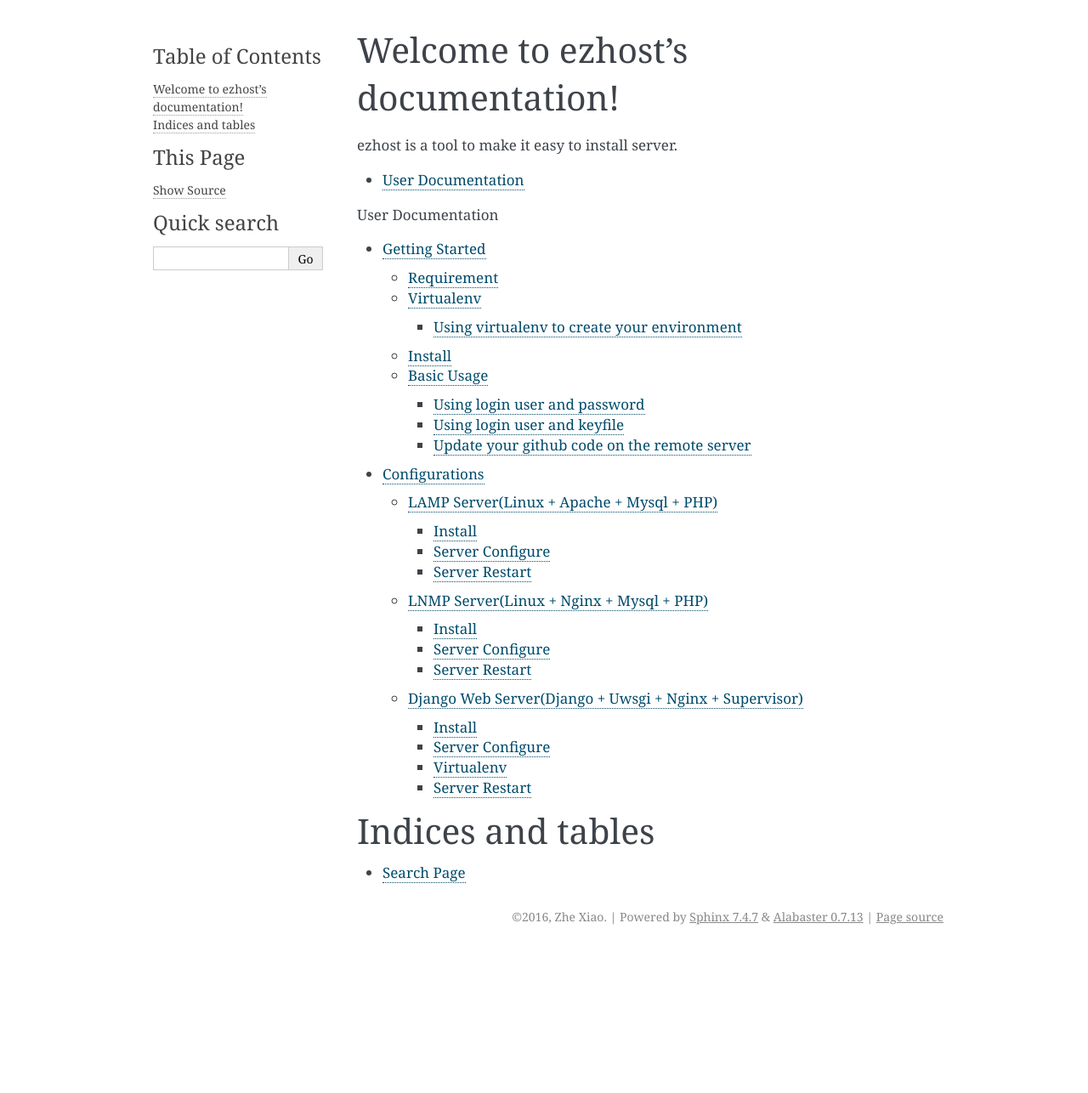
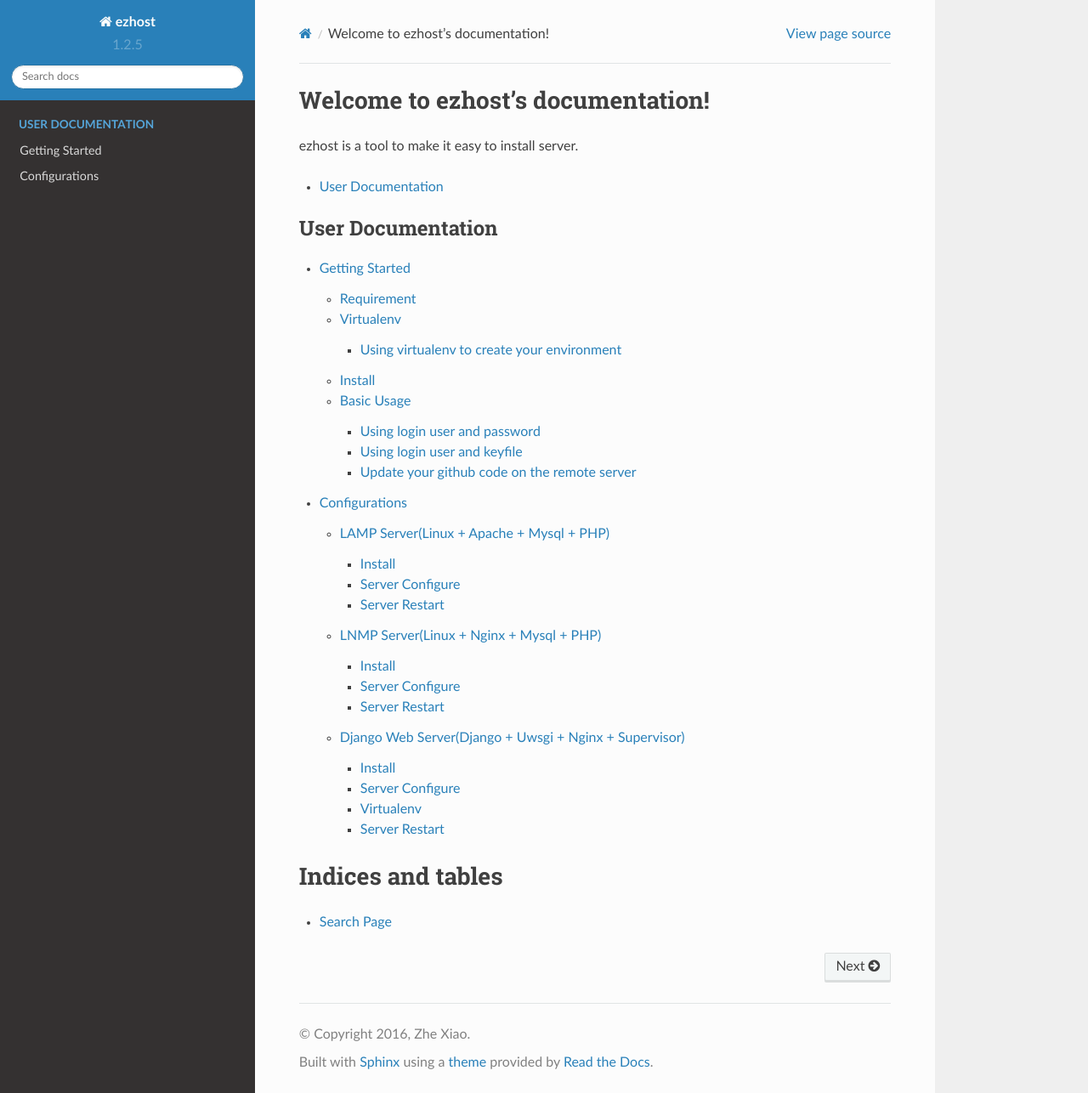
Before and after one commit to zhexiao/ezhost, a Sphinx documentation site: the page built from docs/index.rst, in a window 1280 px wide and 1286 px high. Shown: the whole window at 85% size. Built offline with Sphinx 7.4.7 and the Read the Docs theme 2.0.0, drawn with Linux system fonts in a browser that asks for light colours.

Commit message:
change theme

```diff
--- a/docs/conf.py
+++ b/docs/conf.py
@@ -15,6 +15,7 @@
 
 import sys
 import os
+import sphinx_rtd_theme
 
 # If extensions (or modules to document with autodoc) are in another directory,
 # add these directories to sys.path here. If the directory is relative to the
@@ -111,7 +112,7 @@
 
 # The theme to use for HTML and HTML Help pages.  See the documentation for
 # a list of builtin themes.
-html_theme = 'alabaster'
+html_theme = 'sphinx_rtd_theme'
 
 # Theme options are theme-specific and customize the look and feel of a theme
 # further.  For a list of options available for each theme, see the
@@ -119,7 +120,7 @@
 #html_theme_options = {}
 
 # Add any paths that contain custom themes here, relative to this directory.
-#html_theme_path = []
+html_theme_path = [sphinx_rtd_theme.get_html_theme_path()]
 
 # The name for this set of Sphinx documents.
 # "<project> v<release> documentation" by default.
@@ -287,3 +288,4 @@
 
 # If true, do not generate a @detailmenu in the "Top" node's menu.
 #texinfo_no_detailmenu = False
+github_url = 'https://github.com/zhexiao/ezhost'
```
